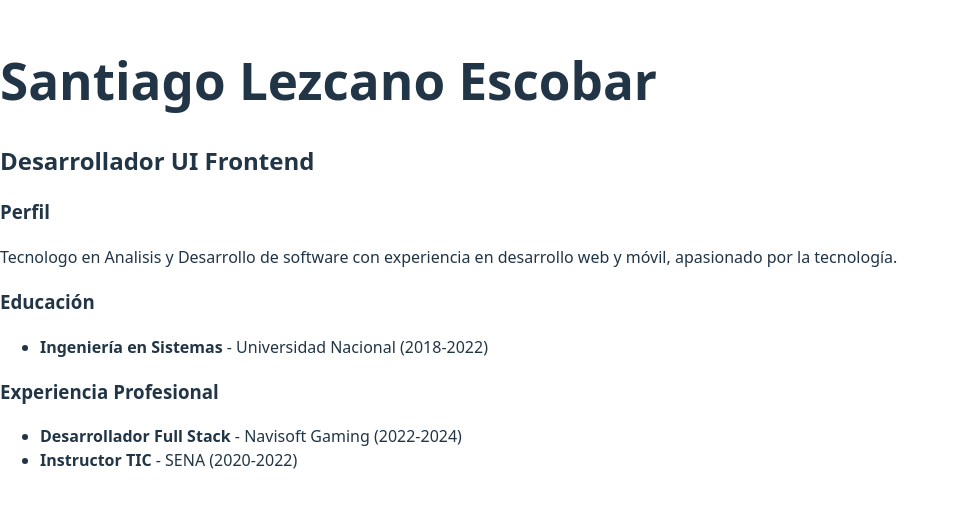
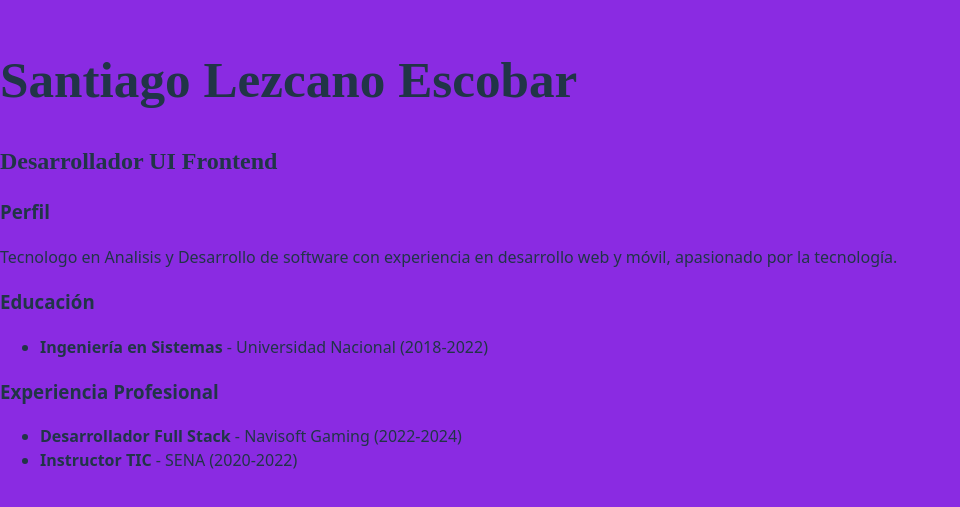
Before and after one commit to Thiago0877/Hoja-de-vida-React, a React (Vite) app: page / in a window 1280 px wide. Shown: the part 147-654 px from the top of the page, without its empty margins (0-960 px from the left). Built offline with nearby package versions, Linux system fonts and the light colour scheme.

Commit message:
Fondo morado y tipo de letra Times New Roman

```diff
--- /dev/null
+++ b/src/components/Cabecera.css
@@ -0,0 +1,8 @@
+/* estilos.css */
+* {
+  background-color: blueviolet;
+}
+
+h1, h2{
+  font-family: 'Times New Roman', Times, serif;
+}
--- a/src/components/CabeceraCV.jsx
+++ b/src/components/CabeceraCV.jsx
@@ -1,3 +1,5 @@
+import './Cabecera.css';
+
 export default function CabeceraCV() {
   return (
     <header>
```
